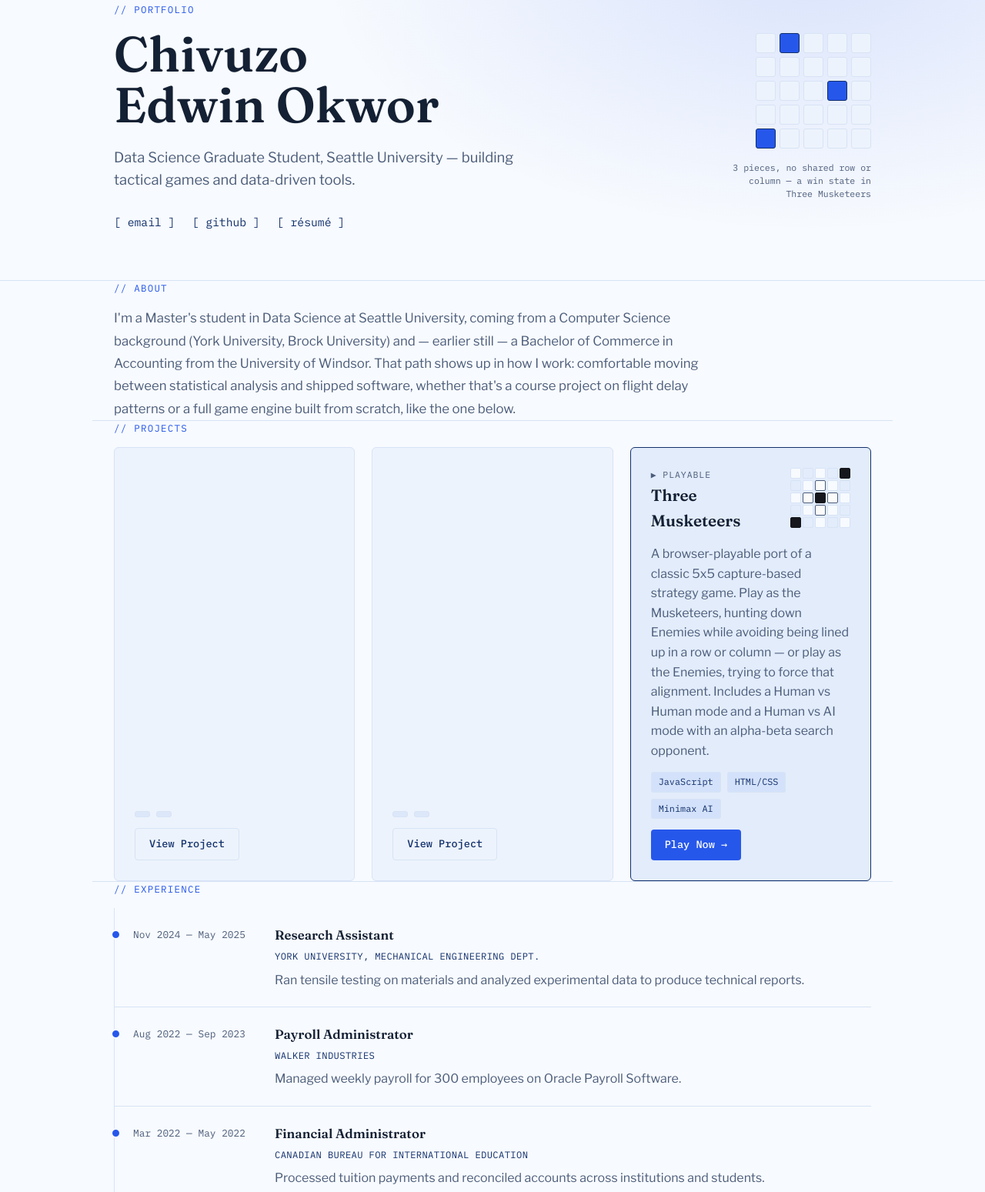
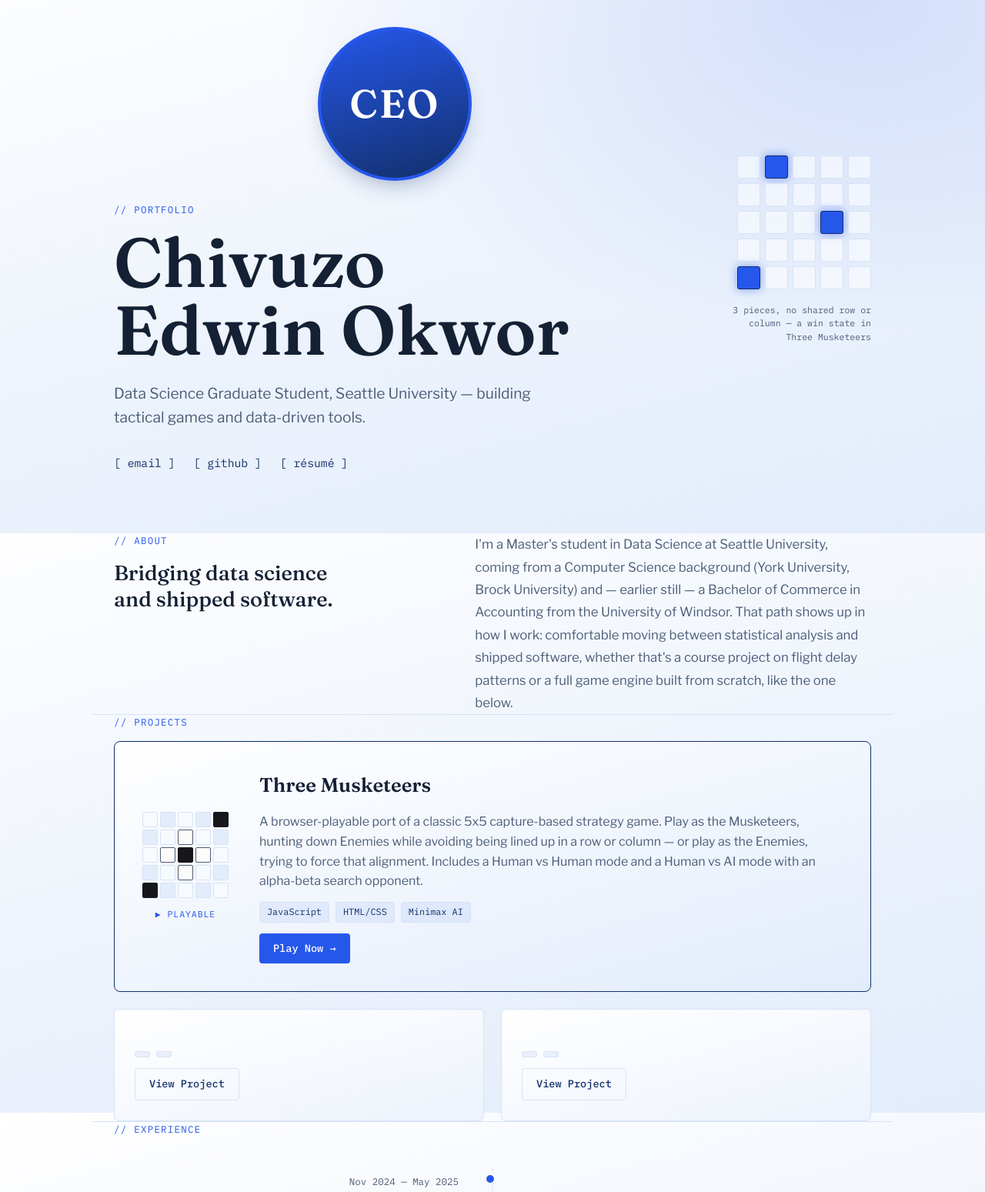
Before and after one commit to kembaoak/kembaoak.github.io, a plain HTML site: page index.html in a window 1280 px wide. Shown: the part 154-1703 px from the top of the page at 77% size. Drawn offline with nearby package versions, Linux system fonts and the light colour scheme.

Commit message:
Rework hero into asymmetric layout, unify white/blue gradient, add avatar slot
- Two-column About, alternating timeline, and a large horizontal feature
  card for Three Musketeers instead of uniform stacked blocks
- Hero and cards now share one white-to-blue gradient (--page-gradient)
  instead of the earlier flat panel colors / dark hero band
- Adds a centered circular avatar placeholder above the name that reads
  assets/profile.jpg and falls back to a monogram until that file exists

```diff
--- a/index.html
+++ b/index.html
@@ -32,6 +32,14 @@
         <div class="hero-wash" aria-hidden="true"></div>
         <div class="container hero-grid">
             <div class="hero-copy">
+                <div class="avatar">
+                    <img
+                        src="assets/profile.jpg"
+                        alt="Chivuzo Edwin Okwor"
+                        onerror="this.style.display='none'; this.nextElementSibling.style.display='flex';"
+                    />
+                    <div class="avatar-fallback" aria-hidden="true">CEO</div>
+                </div>
                 <p class="eyebrow">// Portfolio</p>
                 <h1>Chivuzo<br />Edwin Okwor</h1>
                 <p class="headline">
@@ -58,8 +66,11 @@
     </header>
 
     <main>
-        <section id="about" class="container">
-            <p class="eyebrow">// About</p>
+        <section id="about" class="container about-grid">
+            <div class="about-lead">
+                <p class="eyebrow">// About</p>
+                <p class="lead-statement">Bridging data science and shipped software.</p>
+            </div>
             <p class="about-text">
                 I'm a Master's student in Data Science at Seattle University, coming from a
                 Computer Science background (York University, Brock University) and — earlier
@@ -72,8 +83,38 @@
 
         <section id="projects" class="container">
             <p class="eyebrow">// Projects</p>
-            <div class="card-grid">
-                <!-- Add more project cards here by copying this template and filling in the blanks -->
+
+            <div class="feature-card">
+                <div class="feature-visual">
+                    <div class="mini-board" aria-hidden="true">
+                        <div class="mc l"></div><div class="mc d"></div><div class="mc l"></div><div class="mc d"></div><div class="mc l musketeer"></div>
+                        <div class="mc d"></div><div class="mc l"></div><div class="mc d enemy"></div><div class="mc l"></div><div class="mc d"></div>
+                        <div class="mc l"></div><div class="mc d enemy"></div><div class="mc l musketeer"></div><div class="mc d enemy"></div><div class="mc l"></div>
+                        <div class="mc d"></div><div class="mc l"></div><div class="mc d enemy"></div><div class="mc l"></div><div class="mc d"></div>
+                        <div class="mc l musketeer"></div><div class="mc d"></div><div class="mc l"></div><div class="mc d"></div><div class="mc l"></div>
+                    </div>
+                    <p class="card-label">▶ playable</p>
+                </div>
+                <div class="feature-body">
+                    <h3>Three Musketeers</h3>
+                    <p>
+                        A browser-playable port of a classic 5x5 capture-based strategy game.
+                        Play as the Musketeers, hunting down Enemies while avoiding being lined
+                        up in a row or column — or play as the Enemies, trying to force that
+                        alignment. Includes a Human vs Human mode and a Human vs AI mode with an
+                        alpha-beta search opponent.
+                    </p>
+                    <div class="tag-row">
+                        <span>JavaScript</span>
+                        <span>HTML/CSS</span>
+                        <span>Minimax AI</span>
+                    </div>
+                    <a class="btn" href="projects/three-musketeers/">Play Now →</a>
+                </div>
+            </div>
+
+            <!-- Add more project cards here by copying this template and filling in the blanks -->
+            <div class="card-grid secondary">
                 <div class="card">
                     <h3><!-- Project Title --></h3>
                     <p>
@@ -96,35 +137,6 @@
                         <span><!-- Tech --></span>
                     </div>
                     <a class="btn btn-outline" href="#" target="_blank" rel="noopener">View Project</a>
-                </div>
-
-                <div class="card featured">
-                    <div class="card-top">
-                        <div>
-                            <p class="card-label">▶ playable</p>
-                            <h3>Three Musketeers</h3>
-                        </div>
-                        <div class="mini-board" aria-hidden="true">
-                            <div class="mc l"></div><div class="mc d"></div><div class="mc l"></div><div class="mc d"></div><div class="mc l musketeer"></div>
-                            <div class="mc d"></div><div class="mc l"></div><div class="mc d enemy"></div><div class="mc l"></div><div class="mc d"></div>
-                            <div class="mc l"></div><div class="mc d enemy"></div><div class="mc l musketeer"></div><div class="mc d enemy"></div><div class="mc l"></div>
-                            <div class="mc d"></div><div class="mc l"></div><div class="mc d enemy"></div><div class="mc l"></div><div class="mc d"></div>
-                            <div class="mc l musketeer"></div><div class="mc d"></div><div class="mc l"></div><div class="mc d"></div><div class="mc l"></div>
-                        </div>
-                    </div>
-                    <p>
-                        A browser-playable port of a classic 5x5 capture-based strategy game.
-                        Play as the Musketeers, hunting down Enemies while avoiding being lined
-                        up in a row or column — or play as the Enemies, trying to force that
-                        alignment. Includes a Human vs Human mode and a Human vs AI mode with an
-                        alpha-beta search opponent.
-                    </p>
-                    <div class="tag-row">
-                        <span>JavaScript</span>
-                        <span>HTML/CSS</span>
-                        <span>Minimax AI</span>
-                    </div>
-                    <a class="btn" href="projects/three-musketeers/">Play Now →</a>
                 </div>
             </div>
         </section>
--- a/style.css
+++ b/style.css
@@ -12,6 +12,8 @@
     --font-display: "Fraunces", Georgia, serif;
     --font-body: "Libre Franklin", -apple-system, BlinkMacSystemFont, "Segoe UI", sans-serif;
     --font-mono: "IBM Plex Mono", ui-monospace, SFMono-Regular, Menlo, monospace;
+
+    --page-gradient: linear-gradient(165deg, #ffffff 0%, var(--bg-panel) 55%, var(--bg-panel-strong) 100%);
 }
 
 @media (prefers-color-scheme: dark) {
@@ -38,7 +40,8 @@ html {
 body {
     margin: 0;
     font-family: var(--font-body);
-    background: var(--bg);
+    background: var(--page-gradient);
+    background-attachment: fixed;
     color: var(--ink);
     line-height: 1.6;
 }
@@ -142,23 +145,28 @@ a:focus-visible,
 header.hero {
     position: relative;
     overflow: hidden;
-    padding: 88px 0 64px;
-    border-bottom: 1px solid var(--line);
+    display: flex;
+    align-items: center;
+    min-height: 88vh;
+    padding: 120px 0 80px;
+    background: var(--page-gradient);
+    color: var(--ink);
 }
 
 .hero-wash {
     position: absolute;
     inset: 0;
-    background: radial-gradient(ellipse 900px 500px at 82% 8%, color-mix(in srgb, var(--accent) 14%, transparent), transparent 70%);
+    background: radial-gradient(ellipse 1100px 650px at 86% 10%, color-mix(in srgb, var(--accent) 16%, transparent), transparent 68%);
     pointer-events: none;
 }
 
 .hero-grid {
     position: relative;
     display: grid;
-    grid-template-columns: 1.3fr auto;
+    grid-template-columns: 1.2fr auto;
     align-items: center;
-    gap: 56px;
+    gap: 64px;
+    width: 100%;
 }
 
 .hero-copy > * {
@@ -167,20 +175,24 @@ header.hero {
     animation: rise 0.6s ease forwards;
 }
 
-.hero-copy .eyebrow {
+.hero-copy .avatar {
     animation-delay: 0s;
 }
 
-.hero-copy h1 {
+.hero-copy .eyebrow {
     animation-delay: 0.08s;
 }
 
-.hero-copy .headline {
+.hero-copy h1 {
     animation-delay: 0.16s;
 }
 
+.hero-copy .headline {
+    animation-delay: 0.24s;
+}
+
 .hero-copy .contact-links {
-    animation-delay: 0.24s;
+    animation-delay: 0.32s;
 }
 
 @keyframes rise {
@@ -190,26 +202,58 @@ header.hero {
     }
 }
 
+.avatar {
+    width: 200px;
+    height: 200px;
+    border-radius: 50%;
+    overflow: hidden;
+    margin: 0 auto 28px;
+    border: 4px solid var(--accent);
+    box-shadow: 0 14px 32px -14px rgba(18, 48, 107, 0.45);
+    background: linear-gradient(165deg, var(--accent) 0%, var(--accent-deep) 100%);
+}
+
+.avatar img {
+    width: 100%;
+    height: 100%;
+    object-fit: cover;
+    display: block;
+}
+
+.avatar-fallback {
+    display: none;
+    width: 100%;
+    height: 100%;
+    align-items: center;
+    justify-content: center;
+    font-family: var(--font-display);
+    font-weight: 600;
+    font-size: 3.2rem;
+    letter-spacing: 0.04em;
+    color: #ffffff;
+}
+
 h1 {
     font-family: var(--font-display);
     font-weight: 600;
-    font-size: clamp(2.6rem, 5vw, 4rem);
-    line-height: 1.04;
-    margin: 4px 0 20px;
+    font-size: clamp(3.2rem, 7vw, 5.6rem);
+    line-height: 0.98;
+    margin: 4px 0 24px;
     text-wrap: balance;
+    color: var(--ink);
 }
 
 .headline {
-    font-size: 1.15rem;
+    font-size: 1.2rem;
     color: var(--ink-muted);
-    max-width: 46ch;
-    margin: 0 0 28px;
+    max-width: 44ch;
+    margin: 0 0 32px;
 }
 
 .contact-links {
     font-family: var(--font-mono);
     display: flex;
-    gap: 22px;
+    gap: 24px;
     flex-wrap: wrap;
 }
 
@@ -226,18 +270,18 @@ h1 {
     display: flex;
     flex-direction: column;
     align-items: flex-end;
-    gap: 16px;
+    gap: 18px;
 }
 
 .board-motif {
     display: grid;
-    grid-template-columns: repeat(5, 26px);
-    grid-template-rows: repeat(5, 26px);
-    gap: 5px;
+    grid-template-columns: repeat(5, 30px);
+    grid-template-rows: repeat(5, 30px);
+    gap: 6px;
 }
 
 .motif-cell {
-    background: var(--bg-panel);
+    background: rgba(255, 255, 255, 0.55);
     border: 1px solid var(--line);
     border-radius: 3px;
     transition: background 0.15s ease, border-color 0.15s ease;
@@ -250,6 +294,7 @@ h1 {
 .motif-cell.piece {
     background: var(--accent);
     border-color: var(--accent-deep);
+    box-shadow: 0 0 12px 1px color-mix(in srgb, var(--accent) 45%, transparent);
 }
 
 .motif-caption {
@@ -272,12 +317,32 @@ main section + section {
     border-top: 1px solid var(--line);
 }
 
+.about-grid {
+    display: grid;
+    grid-template-columns: 0.9fr 1.1fr;
+    gap: 48px;
+}
+
+.about-lead {
+    align-self: start;
+}
+
+.lead-statement {
+    font-family: var(--font-display);
+    font-weight: 500;
+    font-size: 1.7rem;
+    line-height: 1.25;
+    margin: 0;
+    text-wrap: balance;
+}
+
 .about-text {
     font-size: 1.05rem;
     color: var(--ink-muted);
-    max-width: 68ch;
+    max-width: 62ch;
     line-height: 1.75;
     margin: 0;
+    align-self: center;
 }
 
 .card-grid {
@@ -287,8 +352,13 @@ main section + section {
     margin-top: 8px;
 }
 
+.card-grid.secondary {
+    grid-template-columns: repeat(2, 1fr);
+    margin-top: 22px;
+}
+
 .card {
-    background: var(--bg-panel);
+    background: linear-gradient(165deg, #ffffff 0%, var(--bg-panel) 100%);
     border: 1px solid var(--line);
     border-radius: 6px;
     padding: 26px;
@@ -304,32 +374,62 @@ main section + section {
     box-shadow: 0 14px 28px -18px rgba(18, 48, 107, 0.45);
 }
 
-.card.featured {
-    background: var(--bg-panel-strong);
-    border-color: var(--accent-deep);
-}
-
 .card-label {
     font-family: var(--font-mono);
     font-size: 0.72rem;
     letter-spacing: 0.08em;
     text-transform: uppercase;
     color: var(--accent);
+    margin: 12px 0 0;
+    text-align: center;
+}
+
+.feature-card {
+    display: grid;
+    grid-template-columns: auto 1fr;
+    align-items: center;
+    gap: 40px;
+    background: linear-gradient(165deg, #ffffff 0%, var(--bg-panel-strong) 100%);
+    border: 1px solid var(--accent-deep);
+    border-radius: 8px;
+    padding: 36px;
+    transition: box-shadow 0.18s ease, transform 0.18s ease;
+}
+
+.feature-card:hover {
+    transform: translateY(-3px);
+    box-shadow: 0 18px 36px -20px rgba(18, 48, 107, 0.5);
+}
+
+.feature-visual {
+    display: flex;
+    flex-direction: column;
+    align-items: center;
+}
+
+.feature-body {
+    display: flex;
+    flex-direction: column;
+    gap: 14px;
+}
+
+.feature-body h3 {
+    font-family: var(--font-display);
+    font-weight: 600;
+    font-size: 1.6rem;
     margin: 0;
 }
 
-.card-top {
-    display: flex;
-    align-items: flex-start;
-    justify-content: space-between;
-    gap: 16px;
+.feature-body p {
+    margin: 0;
+    color: var(--ink-muted);
 }
 
 .mini-board {
     display: grid;
-    grid-template-columns: repeat(5, 14px);
-    grid-template-rows: repeat(5, 14px);
-    gap: 2px;
+    grid-template-columns: repeat(5, 20px);
+    grid-template-rows: repeat(5, 20px);
+    gap: 3px;
     flex-shrink: 0;
 }
 
@@ -419,47 +519,69 @@ main section + section {
 }
 
 .timeline {
+    position: relative;
     list-style: none;
-    margin: 8px 0 0;
+    margin: 40px 0 0;
     padding: 0;
-    border-left: 1px solid var(--line);
+}
+
+.timeline::before {
+    content: "";
+    position: absolute;
+    left: 50%;
+    top: 0;
+    bottom: 0;
+    width: 1px;
+    background: var(--line);
+    transform: translateX(-50%);
 }
 
 .timeline li {
-    display: grid;
-    grid-template-columns: 160px 1fr;
-    gap: 24px;
-    padding: 22px 0 22px 24px;
     position: relative;
+    width: 50%;
+    padding: 8px 44px 32px;
 }
 
-.timeline li::before {
+.timeline li::after {
     content: "";
     position: absolute;
-    left: -5px;
-    top: 28px;
-    width: 9px;
-    height: 9px;
+    top: 6px;
+    width: 10px;
+    height: 10px;
     border-radius: 50%;
     background: var(--accent);
-    border: 2px solid var(--bg);
+    border: 3px solid var(--bg);
 }
 
-.timeline li + li {
-    border-top: 1px solid var(--line);
+.timeline li:nth-child(odd) {
+    left: 0;
+    text-align: right;
+}
+
+.timeline li:nth-child(odd)::after {
+    right: -5px;
+}
+
+.timeline li:nth-child(even) {
+    left: 50%;
+    text-align: left;
+}
+
+.timeline li:nth-child(even)::after {
+    left: -5px;
 }
 
 .timeline-when {
     font-family: var(--font-mono);
-    font-size: 0.8rem;
+    font-size: 0.78rem;
     color: var(--ink-muted);
-    padding-top: 3px;
+    margin-bottom: 6px;
 }
 
 .timeline-what h3 {
     font-family: var(--font-display);
     font-weight: 600;
-    font-size: 1.05rem;
+    font-size: 1.1rem;
     margin: 0 0 4px;
 }
 
@@ -508,6 +630,11 @@ footer {
 /* ---------- Responsive ---------- */
 
 @media (max-width: 720px) {
+    header.hero {
+        min-height: auto;
+        padding: 100px 0 56px;
+    }
+
     .hero-grid {
         grid-template-columns: 1fr;
         gap: 40px;
@@ -522,18 +649,43 @@ footer {
         text-align: left;
     }
 
-    .timeline li {
-        grid-template-columns: 1fr;
-        gap: 6px;
-    }
-
     .nav-links {
         gap: 14px;
         font-size: 0.78rem;
     }
 
-    .card-top {
-        flex-direction: column;
+    .about-grid {
+        grid-template-columns: 1fr;
+        gap: 20px;
+    }
+
+    .feature-card {
+        grid-template-columns: 1fr;
+        text-align: center;
+        padding: 26px;
+    }
+
+    .card-grid.secondary {
+        grid-template-columns: 1fr;
+    }
+
+    .timeline::before {
+        left: 0;
+    }
+
+    .timeline li,
+    .timeline li:nth-child(odd),
+    .timeline li:nth-child(even) {
+        width: 100%;
+        left: 0;
+        text-align: left;
+        padding: 8px 0 32px 28px;
+    }
+
+    .timeline li:nth-child(odd)::after,
+    .timeline li:nth-child(even)::after {
+        left: -5px;
+        right: auto;
     }
 }
 
```
